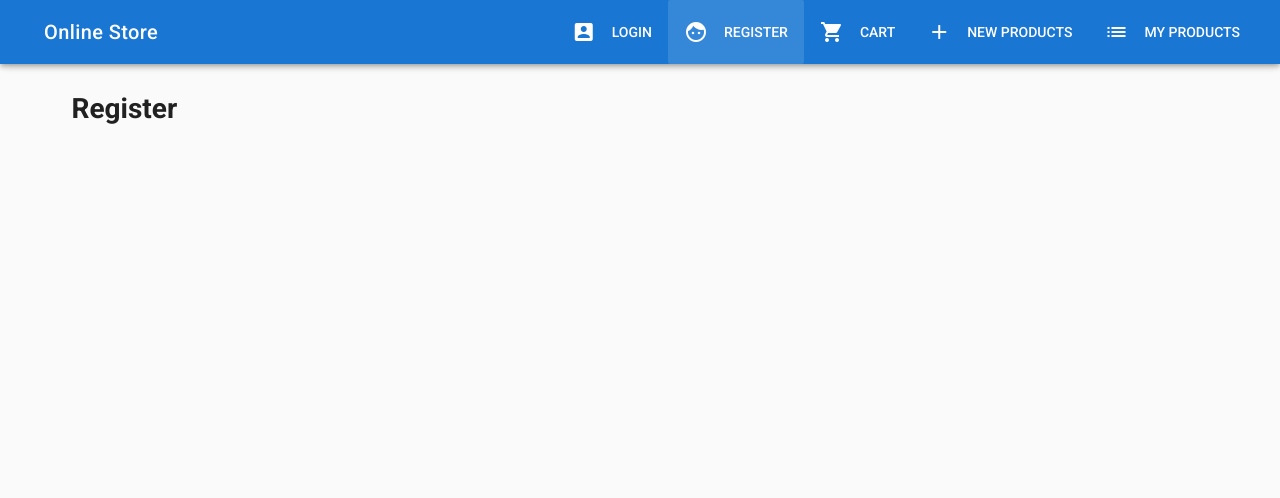
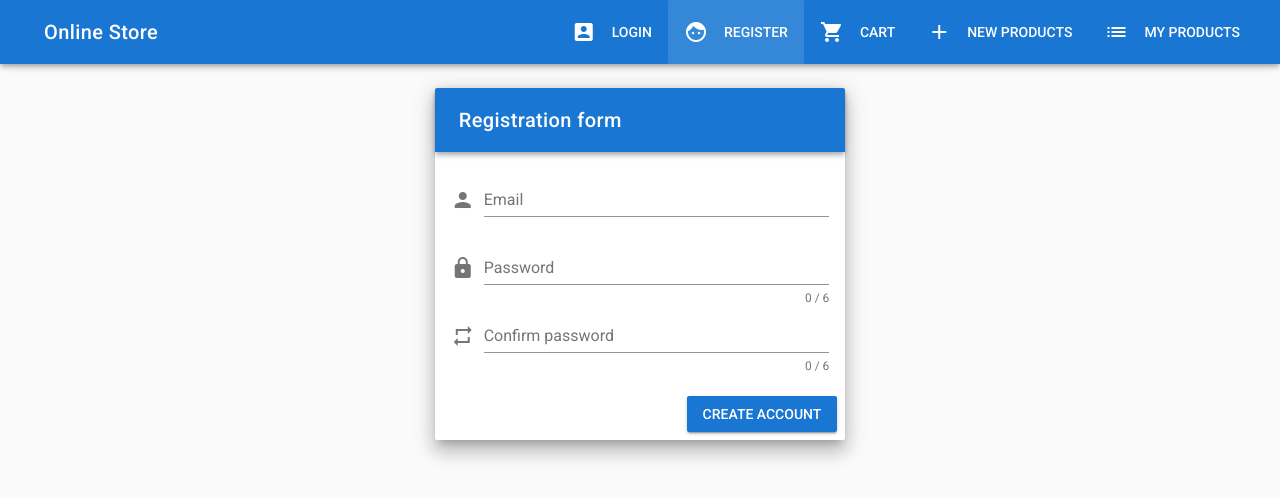
Before and after one commit to IgorGram/onlineStore, a Vue app: page /register in a window 1280 px wide. Shown: the top 498 px of the page. Built offline with nearby package versions, Linux system fonts and the light colour scheme.

Commit message:
add registration

```diff
--- a/src/components/Auth/Register.vue
+++ b/src/components/Auth/Register.vue
@@ -1,8 +1,49 @@
 <template>
-    <v-container>
-        <v-layout row>
-            <v-flex xs12>
-                <h1>Register</h1>
+    <v-container fluid fill-height>
+        <v-layout align-center justify-center>
+            <v-flex xs12 sm8 md4>
+                <v-card class="elevation-12">
+                    <v-toolbar dark color="primary">
+                        <v-toolbar-title>Registration form</v-toolbar-title>
+                    </v-toolbar>
+                    <v-card-text>
+                        <v-form ref="form" v-model="valid" lazy-validation>
+                            <v-text-field
+                                    v-model="email"
+                                    prepend-icon="person"
+                                    name="email"
+                                    label="Email"
+                                    type="email"
+                                    :rules="emailRules"
+                            ></v-text-field>
+                            <v-text-field
+                                    v-model="password"
+                                    prepend-icon="lock"
+                                    name="password"
+                                    label="Password"
+                                    type="password"
+                                    :counter="6"
+                                    :rules="passwordRules"
+                            ></v-text-field>
+                            <v-text-field
+                                    v-model="confirmPassword"
+                                    prepend-icon="repeat"
+                                    name="confirm-password"
+                                    label="Confirm password"
+                                    type="password"
+                                    :counter="6"
+                                    :rules="confirmPasswordRules"
+                            ></v-text-field>
+                        </v-form>
+                    </v-card-text>
+                    <v-card-actions>
+                        <v-spacer></v-spacer>
+                        <v-btn
+                                color="primary"
+                                @click="onSubmit"
+                                :disabled="!valid">Create Account</v-btn>
+                    </v-card-actions>
+                </v-card>
             </v-flex>
         </v-layout>
     </v-container>
@@ -13,7 +54,32 @@
 		name: "Register",
 		data(){
 			return {
-
+				email: '',
+				password: '',
+				confirmPassword: '',
+				valid: false,
+				emailRules: [
+					v => !!v || 'E-mail is required',
+					v => /^\w+([.-]?\w+)*@\w+([.-]?\w+)*(\.\w{2,3})+$/.test(v) || 'E-mail must be valid'
+				],
+				passwordRules: [
+					v => !!v || 'Password is required',
+					v => (v && v.length >= 6) || 'Password must be equal or than 6 characters'
+				],
+				confirmPasswordRules: [
+					v => !!v || 'Password is required',
+                    v => v === this.password || 'Password should match'
+                ]
+			}
+		},
+		methods: {
+			onSubmit(){
+				if (this.$refs.form.validate()) {
+					const user = {
+						email: this.email,
+						password: this.password
+					}
+				}
 			}
 		}
 	}
```
